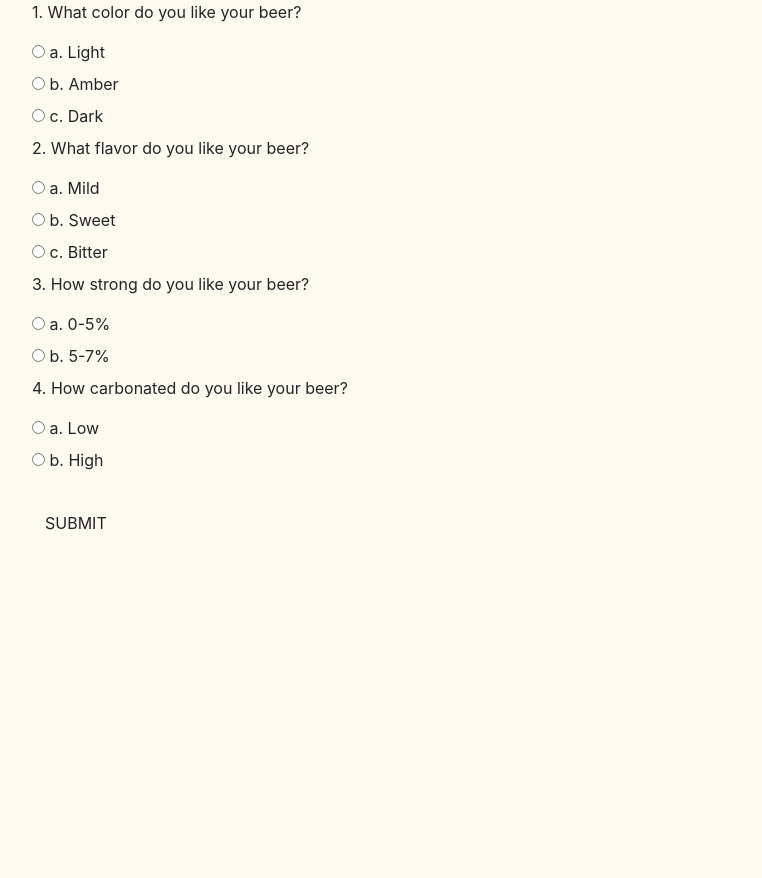
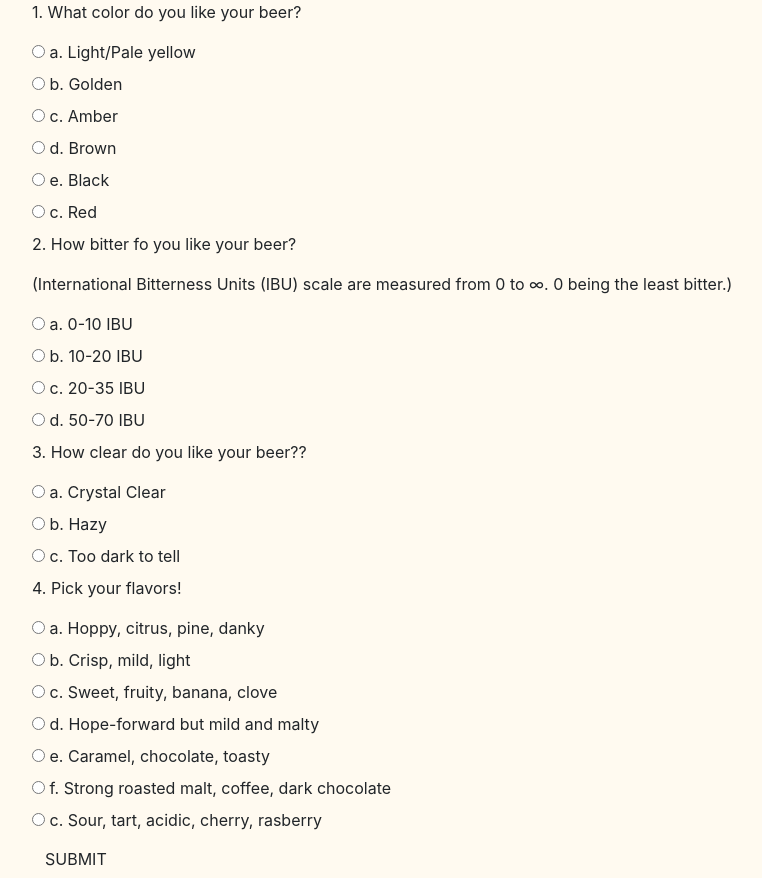
Before and after one commit to joey3001/LastCall, a website built with webpack: page src/index.html in a window 1280 px wide. Shown: the whole page, without its empty margins (53-815 px from the left). Before the commit the page ends 800 px from the top, so only its background shows below. Built offline with nearby package versions, Linux system fonts and the light colour scheme.

Commit message:
create quiz

```diff
--- a/src/index.html
+++ b/src/index.html
@@ -10,68 +10,131 @@
           <p>1. What color do you like your beer?</p>
           <div class="radio">
             <label>
-              <input type="radio" name="color" value="light" />
-              a. Light
+              <input type="radio" name="color" value="1" />
+              a. Light/Pale yellow
             </label>
           </div>
           <div class="radio">
             <label>
-              <input type="radio" name="color" value="amber" />
-              b. Amber
+              <input type="radio" name="color" value="2" />
+              b. Golden
             </label>
           </div>
           <div class="radio">
             <label>
-              <input type="radio" name="color" value="dark" />
-              c. Dark
-            </label>
-          </div>
-          <p>2. What flavor do you like your beer?</p>
-          <div class="radio">
-            <label>
-              <input type="radio" name="flavor" value="mild" />
-              a. Mild
+              <input type="radio" name="color" value="3" />
+              c. Amber
             </label>
           </div>
           <div class="radio">
             <label>
-              <input type="radio" name="flavor" value="sweet" />
-              b. Sweet
+              <input type="radio" name="color" value="4" />
+              d. Brown
             </label>
           </div>
           <div class="radio">
             <label>
-              <input type="radio" name="flavor" value="bitter" />
-              c. Bitter
-            </label>
-          </div>
-          <p>3. How strong do you like your beer?</p>
-          <div class="radio">
-            <label>
-              <input type="radio" name="abv" value="zero" />
-              a. 0-5%
+              <input type="radio" name="color" value="5" />
+              e. Black
             </label>
           </div>
           <div class="radio">
             <label>
-              <input type="radio" name="abv" value="five" />
-              b. 5-7%
+              <input type="radio" name="color" value="6" />
+              c. Red
             </label>
           </div>
-          <p>4. How carbonated do you like your beer?</p>
+          <p>2. How bitter fo you like your beer?</p>
+          <p>
+            (International Bitterness Units (IBU) scale are measured from 0 to
+            ∞. 0 being the least bitter.)
+          </p>
           <div class="radio">
             <label>
-              <input type="radio" name="carb" value="low" />
-              a. Low
+              <input type="radio" name="ibu" value="1" />
+              a. 0-10 IBU
             </label>
           </div>
           <div class="radio">
             <label>
-              <input type="radio" name="carb" value="high" />
-              b. High
+              <input type="radio" name="ibu" value="2" />
+              b. 10-20 IBU
             </label>
           </div>
-          <br />
+          <div class="radio">
+            <label>
+              <input type="radio" name="ibu" value="3" />
+              c. 20-35 IBU
+            </label>
+          </div>
+          <div class="radio">
+            <label>
+              <input type="radio" name="ibu" value="4" />
+              d. 50-70 IBU
+            </label>
+          </div>
+          <p>3. How clear do you like your beer??</p>
+          <div class="radio">
+            <label>
+              <input type="radio" name="clarity" value="1" />
+              a. Crystal Clear
+            </label>
+          </div>
+          <div class="radio">
+            <label>
+              <input type="radio" name="clarity" value="2" />
+              b. Hazy
+            </label>
+          </div>
+          <div class="radio">
+            <label>
+              <input type="radio" name="clarity" value="3" />
+              c. Too dark to tell
+            </label>
+          </div>
+          <p>4. Pick your flavors!</p>
+          <div class="radio">
+            <label>
+              <input type="radio" name="flavor" value="1" />
+              a. Hoppy, citrus, pine, danky
+            </label>
+          </div>
+          <div class="radio">
+            <label>
+              <input type="radio" name="flavor" value="2" />
+              b. Crisp, mild, light
+            </label>
+          </div>
+          <div class="radio">
+            <label>
+              <input type="radio" name="flavor" value="3" />
+              c. Sweet, fruity, banana, clove
+            </label>
+          </div>
+          <div class="radio">
+            <label>
+              <input type="radio" name="flavor" value="4" />
+              d. Hope-forward but mild and malty
+            </label>
+          </div>
+          <div class="radio">
+            <label>
+              <input type="radio" name="flavor" value="5" />
+              e. Caramel, chocolate, toasty
+            </label>
+          </div>
+          <div class="radio">
+            <label>
+              <input type="radio" name="flavor" value="6" />
+              f. Strong roasted malt, coffee, dark chocolate
+            </label>
+          </div>
+          <div class="radio">
+            <label>
+              <input type="radio" name="flavor" value="7" />
+              c. Sour, tart, acidic, cherry, rasberry
+            </label>
+          </div>
           <button type="submit" class="btn">SUBMIT</button>
           <br />
         </form>
--- a/src/main.js
+++ b/src/main.js
@@ -2,5 +2,3 @@ import $ from "jquery";
 import "bootstrap";
 import "bootstrap/dist/css/bootstrap.min.css";
 import "./css/styles.css";
-
-//const color = $("input:radio[name=color]:checked").val();
--- a/src/quiz.js
+++ b/src/quiz.js
@@ -16,5 +16,3 @@ $(document).ready(function () {
     }
   });
 });
-
-//const color = $("input:radio[name=color]:checked").val();
```
Also changed, not shown: README.md.
